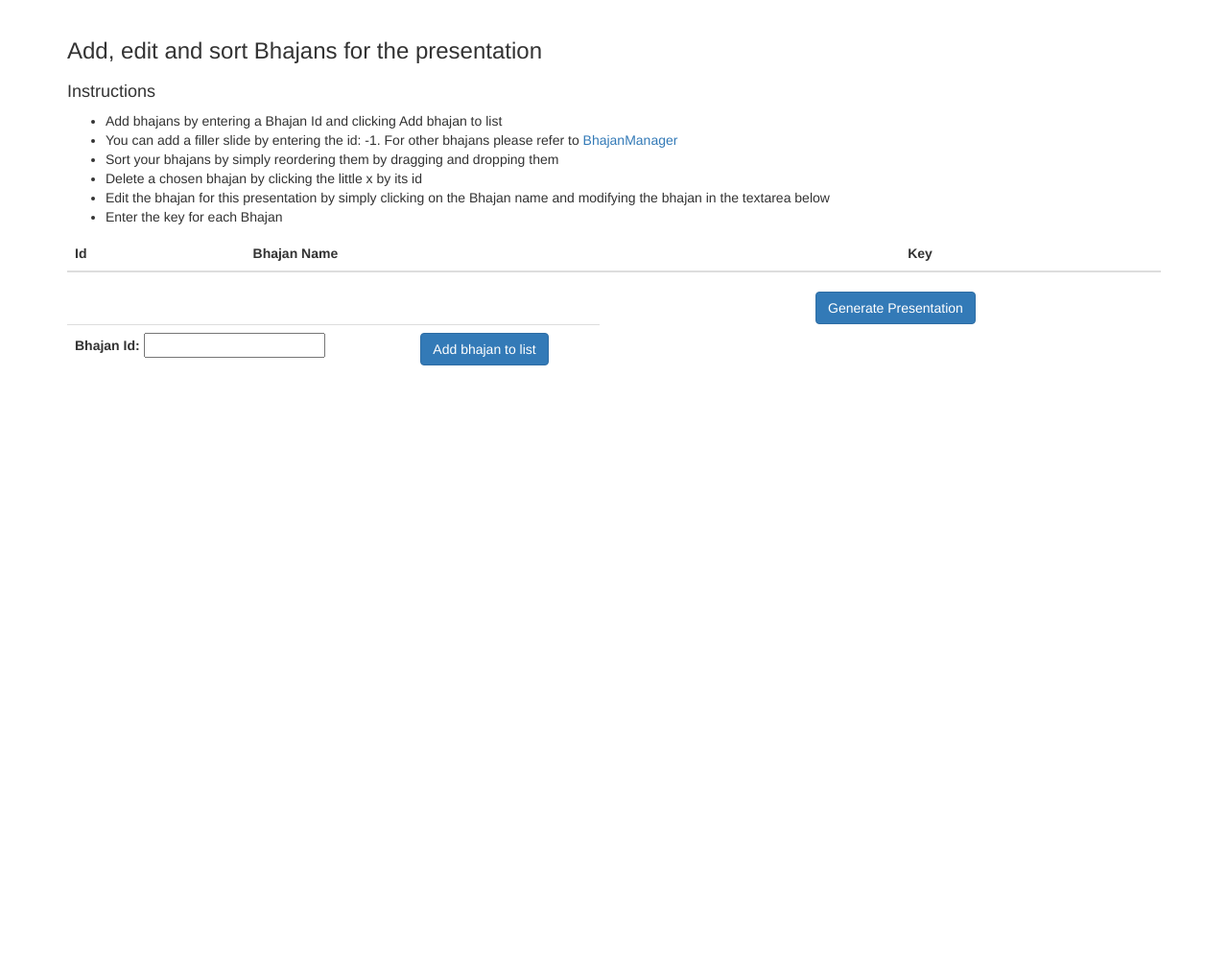
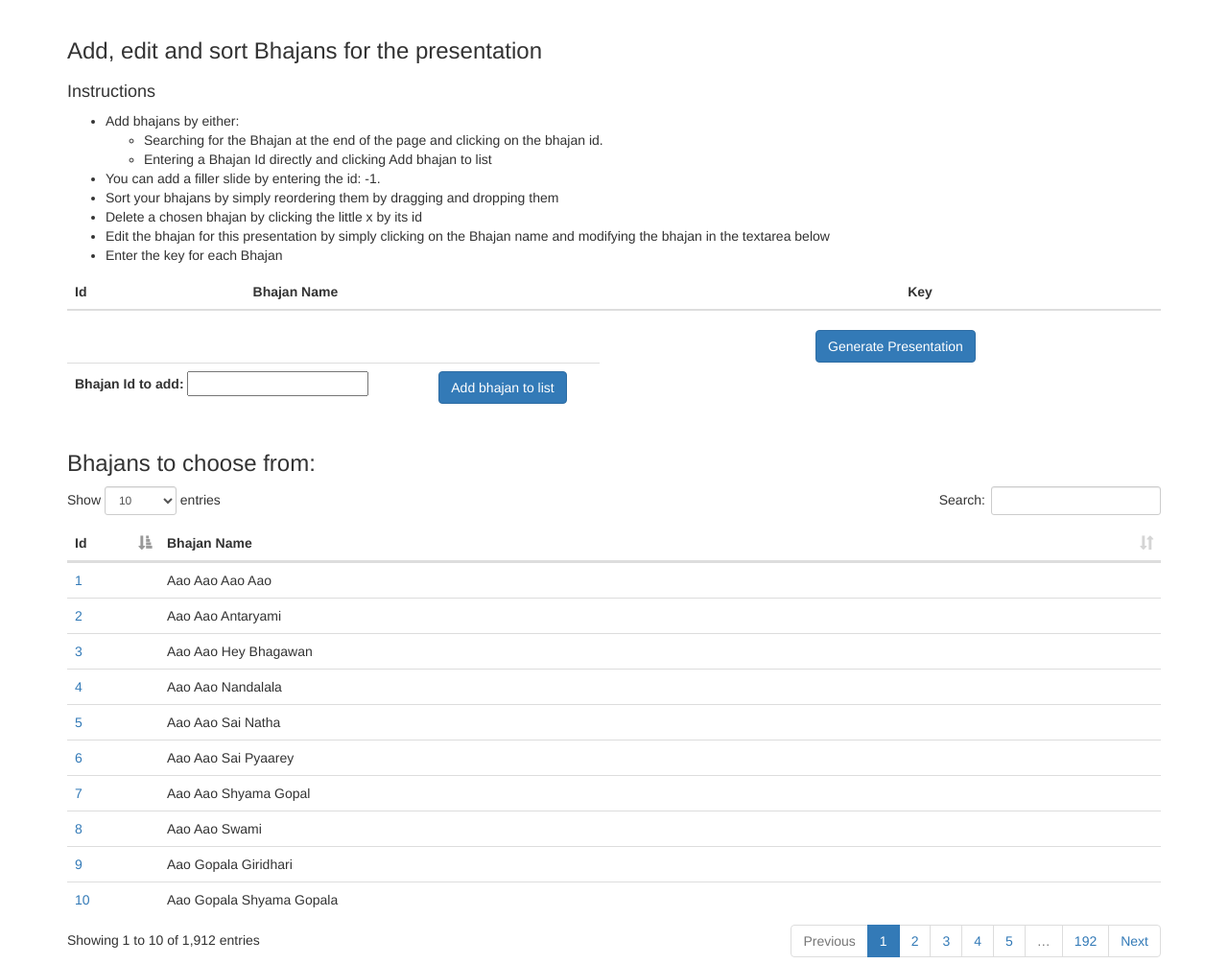
Before and after one commit to riteshreddyr/bhajanpresentationmaker, a Flask app: page /presentationmanager/experimental in a window 1280 px wide. Shown: the part 52-1057 px from the top of the page at 96% size. Before the commit the page ends 433 px from the top, so only its background shows below. Run offline with Flask 2, Linux system fonts and the light colour scheme; lists and menus that the app fills with data are empty; some libraries are stand-ins or nearby versions.

Commit message:
Embedded a bhajan index on the experimental presentation maker.

```diff
--- a/controllers/PresentationManager.py
+++ b/controllers/PresentationManager.py
@@ -59,7 +59,9 @@
 
 @app.route("/presentationmanager/experimental", methods=["GET"])
 def presentation_add_and_sort():
-    return render_template('presentationmanager_experimental.html')
+    bhajans = BhajanModel.get_all_bhajans()
+    bhajans = sorted(bhajans, key=lambda x: x['name'])
+    return render_template('presentationmanager_experimental.html', bhajans=bhajans)
 
 @app.route("/presentationmanager/experimental/generate", methods=["POST"])
 def generate_presentation_experimental():
--- a/templates/presentationmanager_experimental.html
+++ b/templates/presentationmanager_experimental.html
@@ -10,8 +10,12 @@
     <div class="col-md-12">
         <h4>Instructions</h4>
         <ul>
-            <li>Add bhajans by entering a Bhajan Id and clicking Add bhajan to list</li>
-            <li>You can add a filler slide by entering the id: -1. For other bhajans please refer to <a href="/bhajanmanager"  target="_blank">BhajanManager</a></li>
+            <li>Add bhajans by either: </li>
+            <ul>
+                <li>Searching for the Bhajan at the end of the page and clicking on the bhajan id.</li>
+                <li>Entering a Bhajan Id directly and clicking Add bhajan to list</li>
+            </ul>
+            <li>You can add a filler slide by entering the id: -1.</li>
             <li>Sort your bhajans by simply reordering them by dragging and dropping them</li>
             <li>Delete a chosen bhajan by clicking the little x by its id</li>
             <li>Edit the bhajan for this presentation by simply clicking on the Bhajan name and modifying the bhajan in the textarea below</li>
@@ -23,7 +27,7 @@
     <div class="col-md-12">
         <form enctype="application/x-www-form-urlencoded" method="post"
               action="/presentationmanager/experimental/generate">
-            <table id="index" class="table table-hover">
+            <table id="presentationIndex" class="table table-hover">
                 <thead>
                 <tr>
                     <th>Id</th>
@@ -48,7 +52,7 @@
         <table id="controller" class="table">
             <tbody>
             <tr>
-                <td><label for="bhajan_to_add_id">Bhajan Id: </label> <input type="number" name="bhajan_to_add_id"
+                <td><label for="bhajan_to_add_id">Bhajan Id to add: </label> <input type="number" name="bhajan_to_add_id"
                                                                              id="bhajan_to_add_id"/></td>
                 <td><input id="addBhajanBtn" class="btn btn-primary" type="button" value="Add bhajan to list"/></td>
             </tr>
@@ -67,6 +71,28 @@
     </div>
 </div>
 
+<div class="row">
+    <div class="col-md-12">
+        <h3>Bhajans to choose from:</h3>
+        <table id="index" class="table table-hover">
+            <thead>
+            <tr>
+                <th>Id</th>
+                <th>Bhajan Name</th>
+            </tr>
+            </thead>
+            <tbody>
+            {%- for bhajan in bhajans %}
+            <tr>
+                <td><a href="#" class="indexBhajanId"> {{ bhajan.id }} </a></td>
+                <td>{{ bhajan.name }}</td>
+            </tr>
+            {%- endfor %}
+            </tbody>
+        </table>
+    </div>
+</div>
+
 <script type="text/javascript" src="{{ url_for('static', filename='js/jquery-ui.min.js') }}"></script>
 
 <script type="text/javascript">
@@ -80,10 +106,22 @@
         });
     };
     $('#addBhajanBtn').click(function() {
-        var url = "/bhajanmanager/bhajanjson/"+ $('#bhajan_to_add_id').val();
-        $.get(url, function(data) {
+        fetchBhajan($('#bhajan_to_add_id').val());
+    });
+    $( function() {
+        $( "#sortable" ).sortable();
+    });
+    $(function () {
+        $('#index').DataTable();
+    });
+    $('.indexBhajanId').click(function() {
+         fetchBhajan($(this).html());
+    });
+    function fetchBhajan(bhajanId) {
+        var url = "/bhajanmanager/bhajanjson/"+ bhajanId;
+         $.get(url, function(data) {
             if (Object.keys(data).length === 0) {
-                alert("No Bhajan with that id: " + $('#bhajan_to_add_id').val());
+                alert("No Bhajan with that id: " + bhajanId);
             } else {
                 title = data['name']
                 id = data['id']
@@ -98,8 +136,8 @@
                     <input type='hidden' value='' name='bhajan_id' id='bhajan_id'/> \
                     <input type='hidden' value='' name='bhajan' id='bhajan'/> \
                     <td><input type='hidden' name='key' value=''/> </td> </tr>";
-                    $('#index > tbody:last-child').append(html)
-                    tr = $('#index > tbody:last-child tr').last()
+                    $('#presentationIndex > tbody:last-child').append(html)
+                    tr = $('#presentationIndex > tbody:last-child tr').last()
                     tr.find('#bhajan_id').val(id)
                 } else {
                     html = "<tr><td>" + deleteLink + "</td> \
@@ -107,8 +145,8 @@
                     <input type='hidden' value='' name='bhajan_id' id='bhajan_id'/> \
                     <input type='hidden' value='' name='bhajan' id='bhajan'/> \
                     <td><input type='text' name='key' /> </td> </tr>";
-                    $('#index > tbody:last-child').append(html)
-                    tr = $('#index > tbody:last-child tr').last()
+                    $('#presentationIndex > tbody:last-child').append(html)
+                    tr = $('#presentationIndex > tbody:last-child tr').last()
                     tr.find('td').first().prepend(id + " ")
                     tr.find('#title').html(title)
                     tr.find('#bhajan_id').val(id)
@@ -136,10 +174,7 @@
                 });
             }
         });
-    });
-    $( function() {
-        $( "#sortable" ).sortable();
-    });
+    }
 </script>
 
 {% endblock %}
```
Also changed, not shown: 1 other file.
